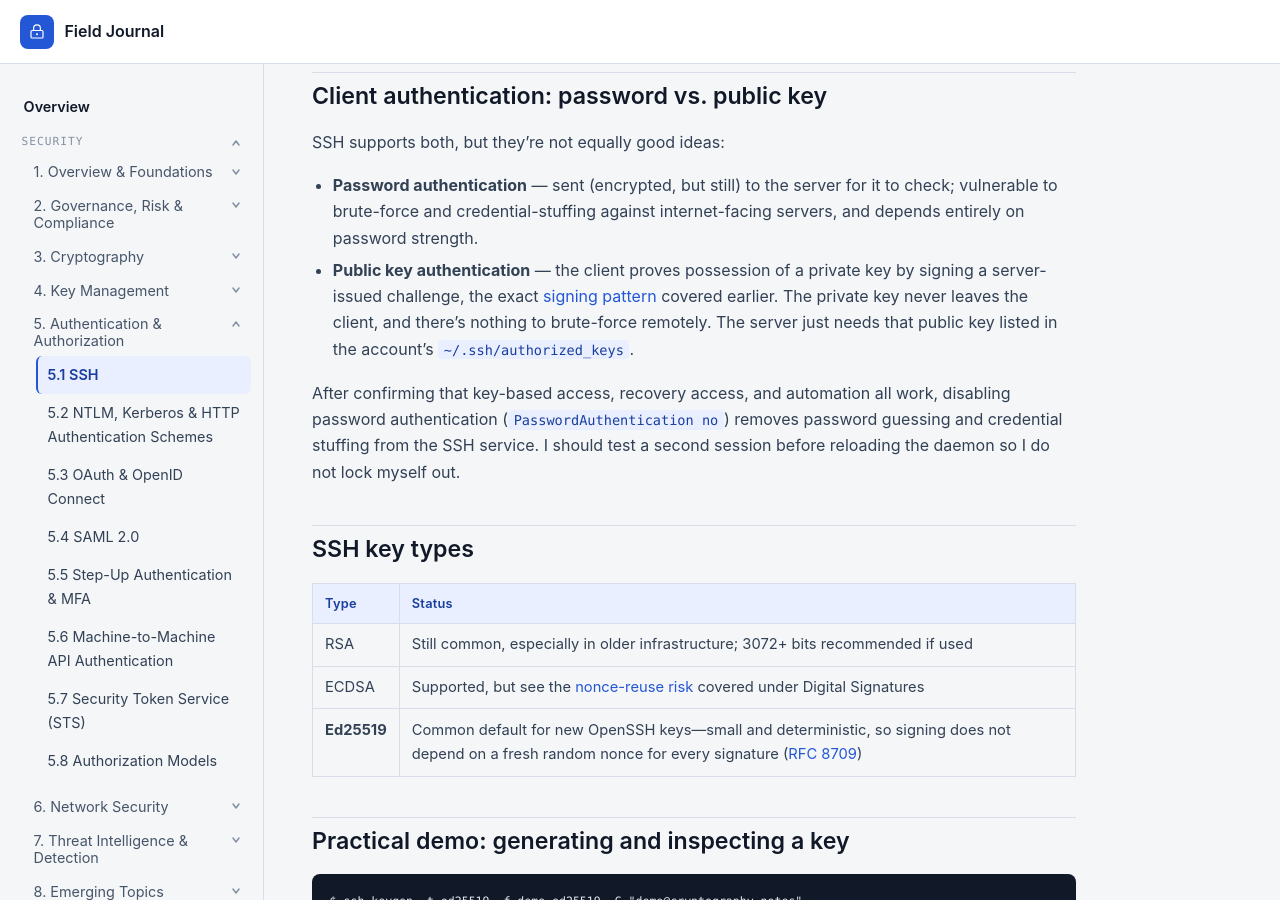
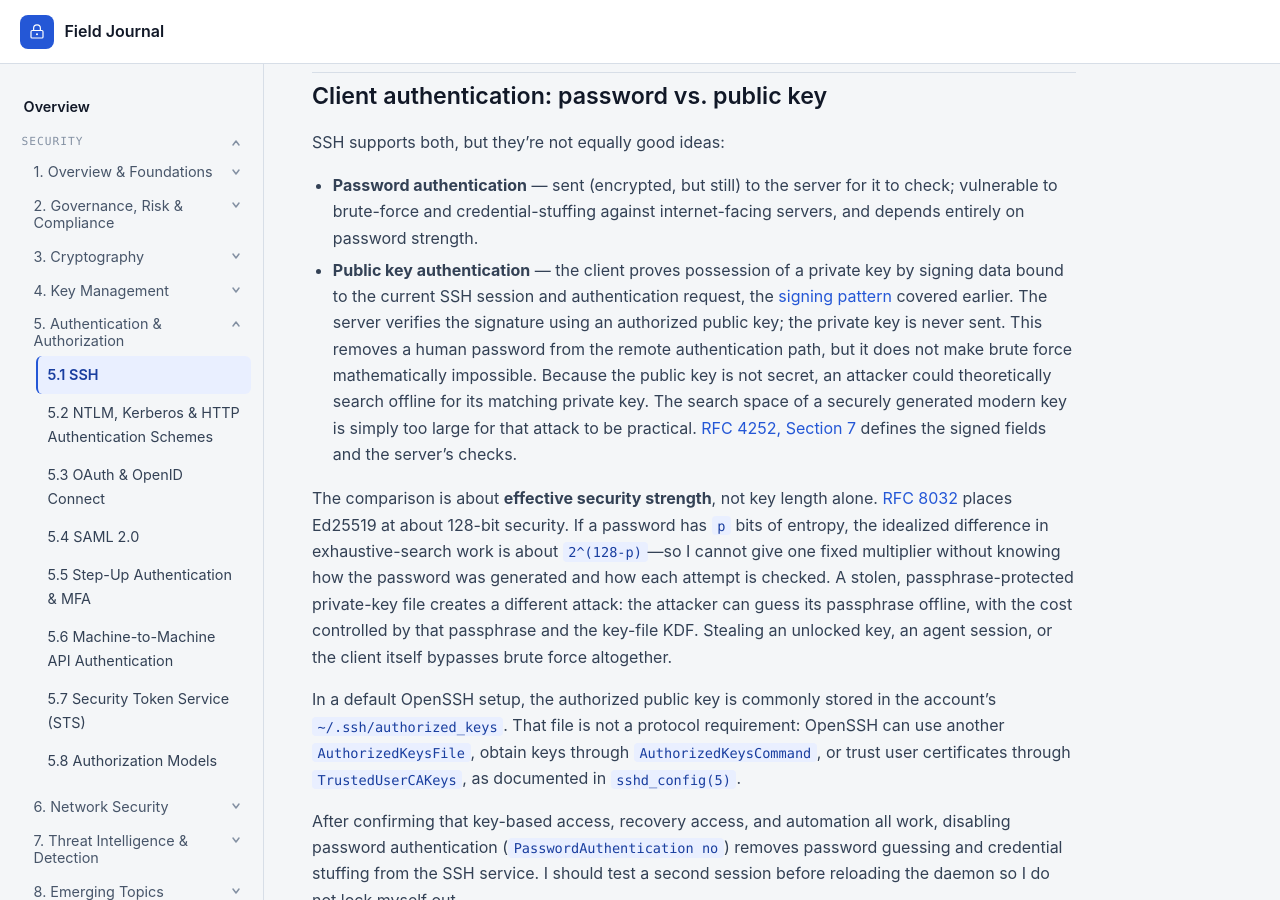
Before and after one commit to llody9977/journal, a Jekyll site: the page built from topics/ssh.md, in a window 1280 px wide and 900 px high, scrolled down 1550 px. Built offline with Jekyll 4.4.1, drawn with Linux system fonts in a browser that asks for light colours; some of the changed text lies outside the part shown.

Commit message:
Clarify SSH public key brute-force limits

```diff
--- a/topics/ssh.md
+++ b/topics/ssh.md
@@ -44,7 +44,11 @@ In a default TOFU setup, this prompt asks me to make the first identity decision
 SSH supports both, but they're not equally good ideas:
 
 - **Password authentication** — sent (encrypted, but still) to the server for it to check; vulnerable to brute-force and credential-stuffing against internet-facing servers, and depends entirely on password strength.
-- **Public key authentication** — the client proves possession of a private key by signing a server-issued challenge, the exact [signing pattern]({{ '/topics/digital-signatures/' | relative_url }}) covered earlier. The private key never leaves the client, and there's nothing to brute-force remotely. The server just needs that public key listed in the account's `~/.ssh/authorized_keys`.
+- **Public key authentication** — the client proves possession of a private key by signing data bound to the current SSH session and authentication request, the [signing pattern]({{ '/topics/digital-signatures/' | relative_url }}) covered earlier. The server verifies the signature using an authorized public key; the private key is never sent. This removes a human password from the remote authentication path, but it does not make brute force mathematically impossible. Because the public key is not secret, an attacker could theoretically search offline for its matching private key. The search space of a securely generated modern key is simply too large for that attack to be practical. [RFC 4252, Section 7](https://www.rfc-editor.org/rfc/rfc4252#section-7) defines the signed fields and the server's checks.
+
+The comparison is about **effective security strength**, not key length alone. [RFC 8032](https://www.rfc-editor.org/rfc/rfc8032) places Ed25519 at about 128-bit security. If a password has `p` bits of entropy, the idealized difference in exhaustive-search work is about `2^(128-p)`—so I cannot give one fixed multiplier without knowing how the password was generated and how each attempt is checked. A stolen, passphrase-protected private-key file creates a different attack: the attacker can guess its passphrase offline, with the cost controlled by that passphrase and the key-file KDF. Stealing an unlocked key, an agent session, or the client itself bypasses brute force altogether.
+
+In a default OpenSSH setup, the authorized public key is commonly stored in the account's `~/.ssh/authorized_keys`. That file is not a protocol requirement: OpenSSH can use another `AuthorizedKeysFile`, obtain keys through `AuthorizedKeysCommand`, or trust user certificates through `TrustedUserCAKeys`, as documented in [`sshd_config(5)`](https://man.openbsd.org/sshd_config).
 
 After confirming that key-based access, recovery access, and automation all work, disabling password authentication (`PasswordAuthentication no`) removes password guessing and credential stuffing from the SSH service. I should test a second session before reloading the daemon so I do not lock myself out.
 
@@ -120,5 +124,5 @@ None of this was a break in SSH's cryptographic protocol. The backdoor sat under
 
 <div class="callout">
   <span class="callout-title">Reference</span>
-  <p><strong><a href="https://www.rfc-editor.org/rfc/rfc4253">RFC 4253</a></strong> defines the SSH transport protocol. <strong><a href="https://www.rfc-editor.org/rfc/rfc8709">RFC 8709</a></strong> defines Ed25519 and Ed448 for SSH. OpenSSH's own certificate format is documented in its <code>PROTOCOL.certkeys</code> file rather than an RFC.</p>
+  <p><strong><a href="https://www.rfc-editor.org/rfc/rfc4252">RFC 4252</a></strong> defines SSH user authentication, while <strong><a href="https://www.rfc-editor.org/rfc/rfc4253">RFC 4253</a></strong> defines the transport protocol. <strong><a href="https://www.rfc-editor.org/rfc/rfc8709">RFC 8709</a></strong> defines Ed25519 and Ed448 for SSH. OpenSSH's own certificate format is documented in its <code>PROTOCOL.certkeys</code> file rather than an RFC.</p>
 </div>
```
Also changed, not shown: other parts of topics/ssh.md (+1 -1 lines).
